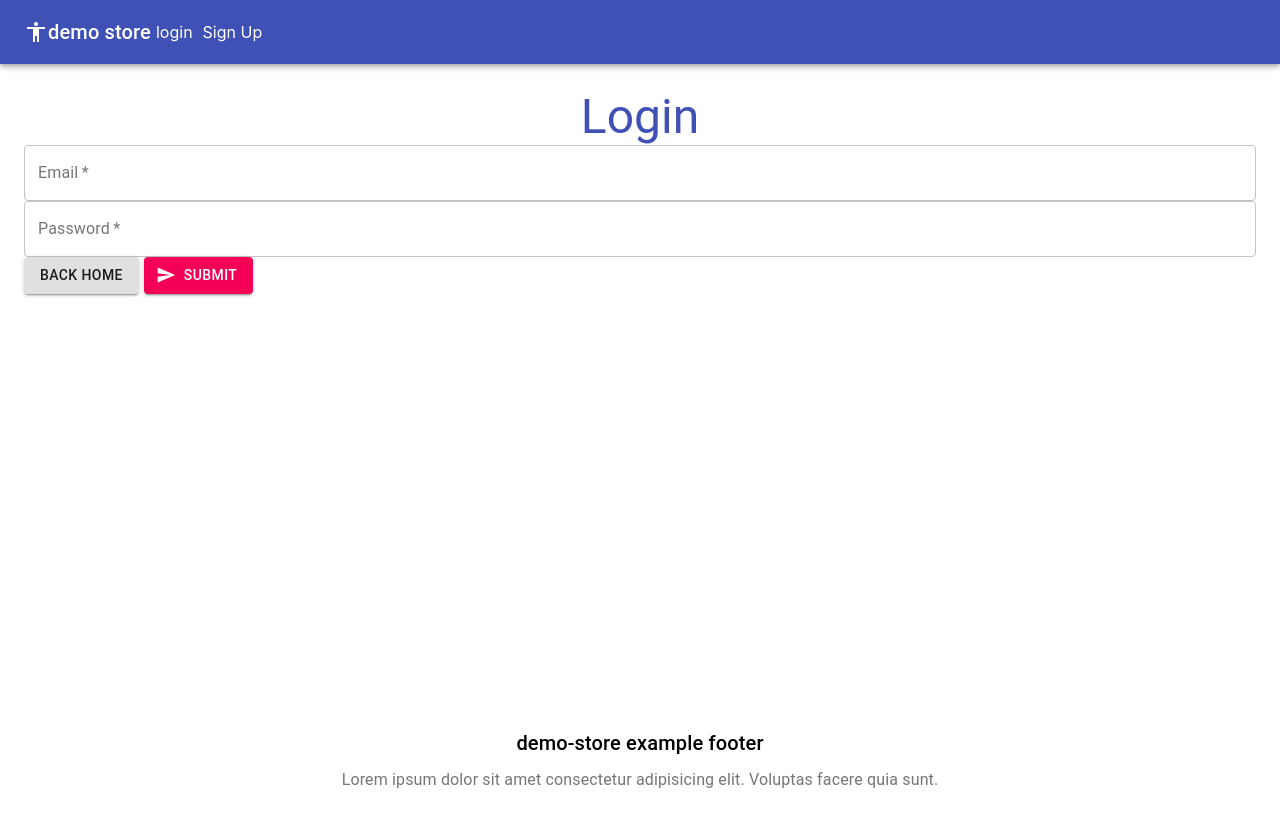
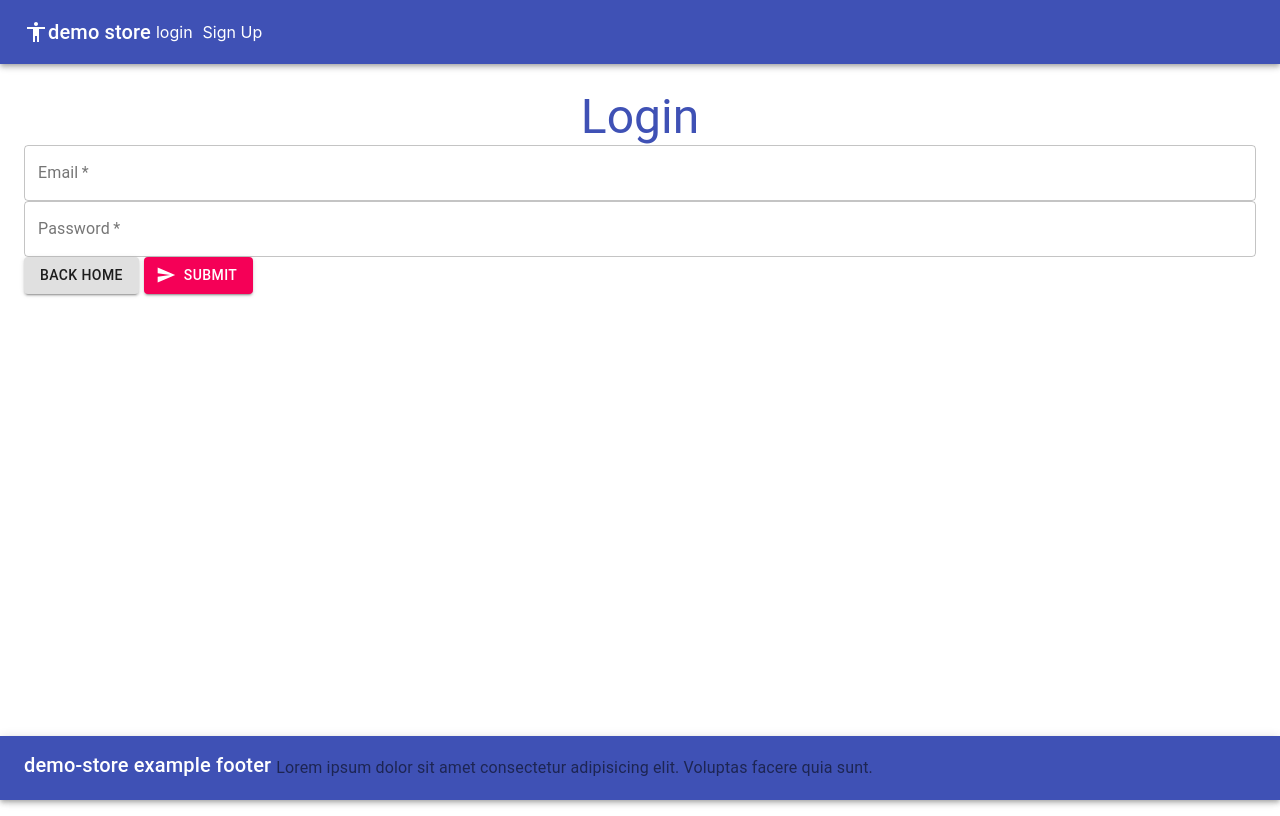
Before and after one commit to demetreades/express-demo-store, a React (Create React App) app in the folder client/: page /login in a window 1280 px wide. Built offline with nearby package versions, Linux system fonts and the light colour scheme.

Commit message:
footer refactor

```diff
--- a/client/src/components/Footer.js
+++ b/client/src/components/Footer.js
@@ -1,4 +1,4 @@
-import { Typography } from '@material-ui/core';
+import { AppBar, Toolbar, Typography } from '@material-ui/core';
 
 import useStyles from '../styles';
 
@@ -7,10 +7,13 @@ const Footer = () => {
 
 	return (
 		<footer className={classes.footer}>
+			<AppBar position="relative">
+				<Toolbar>
 					<Typography variant="h6" align="center" gutterBottom>
 						demo-store example footer
 					</Typography>
 					<Typography
+						className={classes.ml5}
 						variant="subtitle1"
 						align="center"
 						color="textSecondary"
@@ -18,6 +21,8 @@ const Footer = () => {
 						Lorem ipsum dolor sit amet consectetur adipisicing elit. Voluptas
 						facere quia sunt.
 					</Typography>
+				</Toolbar>
+			</AppBar>
 		</footer>
 	);
 };
```
Lines whose indentation alone changed are shown as unchanged.
